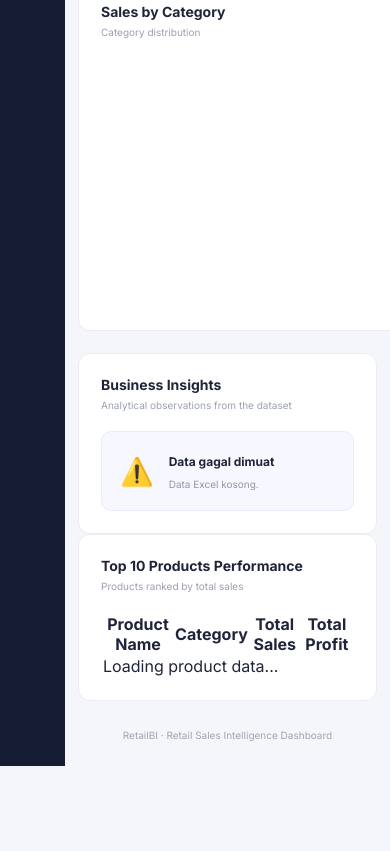
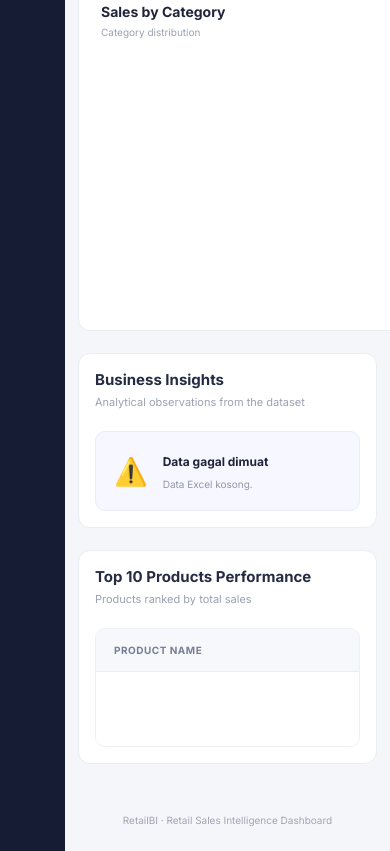
Before and after one commit to davinanaomi/RetailSalesBI, a website built with Vite: page index.html in a window 390 px wide. Shown: the part 1205-2056 px from the top of the page. Before the commit the page ends 1971 px from the top, so only its background shows below. Built offline with nearby package versions, Linux system fonts and the light colour scheme; files whose address does not match are found by name; what xlsx would draw is missing.

Commit message:
Improve product performance table styling

```diff
--- a/src/style.css
+++ b/src/style.css
@@ -27,7 +27,6 @@ body {
 }
 
 /* SIDEBAR */
-
 .sidebar {
   width: 250px;
   background: #171c35;
@@ -117,7 +116,6 @@ body {
 }
 
 /* MAIN CONTENT */
-
 .main-content {
   flex: 1;
   min-width: 0;
@@ -161,7 +159,6 @@ body {
 }
 
 /* WELCOME */
-
 .welcome {
   background: linear-gradient(110deg, #293568, #586ee5);
   border-radius: 15px;
@@ -198,7 +195,6 @@ body {
 }
 
 /* SECTION */
-
 .section-heading {
   display: flex;
   justify-content: space-between;
@@ -225,8 +221,68 @@ body {
   font-weight: 700;
 }
 
+/* FILTER PANEL */
+.filter-panel {
+  background: #ffffff;
+  border: 1px solid #ebedf3;
+  border-radius: 12px;
+  padding: 20px 22px;
+  margin-bottom: 20px;
+  display: flex;
+  justify-content: space-between;
+  align-items: center;
+  gap: 20px;
+  flex-wrap: wrap;
+}
+
+.filter-title h3 {
+  font-size: 14px;
+  margin-bottom: 6px;
+  color: #252b43;
+}
+
+.filter-title p {
+  font-size: 10px;
+  color: #9298aa;
+}
+
+.filter-controls {
+  display: flex;
+  gap: 15px;
+  flex-wrap: wrap;
+}
+
+.filter-group {
+  display: flex;
+  flex-direction: column;
+  gap: 7px;
+}
+
+.filter-group label {
+  font-size: 10px;
+  font-weight: 600;
+  color: #81889c;
+}
+
+.filter-group select {
+  min-width: 155px;
+  padding: 10px 13px;
+  border: 1px solid #e5e8f0;
+  border-radius: 8px;
+  background: #f9faff;
+  color: #252b43;
+  font-family: inherit;
+  font-size: 11px;
+  outline: none;
+  cursor: pointer;
+}
+
+.filter-group select:focus {
+  border-color: #5367e8;
+  box-shadow: 0 0 0 3px rgba(83, 103, 232, 0.1);
+}
+
 /* KPI CARDS */
-
 .kpi-grid {
   display: grid;
   grid-template-columns: repeat(4, 1fr);
@@ -268,7 +324,6 @@ body {
 }
 
 /* CHARTS */
-
 .charts-grid {
   display: grid;
   grid-template-columns: 1.6fr 1fr;
@@ -303,8 +358,7 @@ body {
   width: 100%;
 }
 
-/* INSIGHTS */
-
+/* BUSINESS INSIGHTS */
 .insight-placeholder {
   display: flex;
   align-items: center;
@@ -330,6 +384,147 @@ body {
   line-height: 1.6;
 }
 
+/* PRODUCT PERFORMANCE */
+.product-panel {
+  margin-bottom: 22px;
+}
+
+.product-panel .panel-heading {
+  margin-bottom: 22px;
+}
+
+.product-panel .panel-heading h3 {
+  font-size: 15px;
+  font-weight: 700;
+  color: #252b43;
+}
+
+.product-panel .panel-heading p {
+  font-size: 11px;
+  margin-top: 5px;
+}
+
+/* TOP 10 TABLE */
+.table-wrapper {
+  width: 100%;
+  overflow-x: auto;
+  border: 1px solid #edf0f5;
+  border-radius: 10px;
+}
+
+.product-table {
+  width: 100%;
+  min-width: 700px;
+  border-collapse: separate;
+  border-spacing: 0;
+  text-align: left;
+}
+
+.product-table thead {
+  background: #f7f8fc;
+}
+
+.product-table th {
+  padding: 15px 18px;
+  color: #777f96;
+  font-size: 10px;
+  font-weight: 700;
+  letter-spacing: 0.5px;
+  text-transform: uppercase;
+  border-bottom: 1px solid #e9ecf3;
+  white-space: nowrap;
+}
+
+.product-table td {
+  padding: 15px 18px;
+  color: #555d72;
+  font-size: 11px;
+  line-height: 1.6;
+  border-bottom: 1px solid #f0f1f5;
+  vertical-align: middle;
+}
+
+.product-table tbody tr:last-child td {
+  border-bottom: none;
+}
+
+.product-table tbody tr {
+  background: #ffffff;
+  transition: background 0.2s ease;
+}
+
+.product-table tbody tr:hover {
+  background: #f8f9ff;
+}
+
+.product-table th:first-child,
+.product-table td:first-child {
+  width: 46%;
+}
+
+.product-table td:first-child {
+  color: #30374f;
+  font-weight: 600;
+  overflow-wrap: anywhere;
+}
+
+.product-table th:nth-child(2),
+.product-table td:nth-child(2) {
+  width: 16%;
+}
+
+.product-table th:nth-child(3),
+.product-table th:nth-child(4),
+.product-table td:nth-child(3),
+.product-table td:nth-child(4) {
+  text-align: right;
+  white-space: nowrap;
+  font-variant-numeric: tabular-nums;
+}
+
+.rank-number {
+  display: inline-flex;
+  align-items: center;
+  justify-content: center;
+  vertical-align: middle;
+  flex-shrink: 0;
+  width: 27px;
+  height: 27px;
+  margin-right: 9px;
+  border-radius: 8px;
+  background: #eef0ff;
+  color: #5367e8;
+  font-size: 10px;
+  font-weight: 800;
+}
+
+.product-table tbody tr:nth-child(1) .rank-number {
+  background: #fff4d9;
+  color: #b47a1a;
+}
+
+.product-table tbody tr:nth-child(2) .rank-number {
+  background: #edf0f5;
+  color: #697386;
+}
+
+.product-table tbody tr:nth-child(3) .rank-number {
+  background: #f9eee7;
+  color: #b77950;
+}
+
+.product-table td:nth-child(2) {
+  color: #5367a8;
+  font-weight: 600;
+}
+
+.product-table td[colspan] {
+  text-align: center;
+  padding: 28px;
+  color: #9298aa;
+}
+
+/* FOOTER */
 footer {
   text-align: center;
   color: #a0a5b3;
@@ -338,7 +533,6 @@ footer {
 }
 
 /* RESPONSIVE */
-
 @media (max-width: 1000px) {
   .kpi-grid {
     grid-template-columns: repeat(2, 1fr);
@@ -406,72 +600,7 @@ footer {
   .profile {
     display: none;
   }
-}
 
-
-/* FILTER PANEL */
-
-.filter-panel {
-  background: #ffffff;
-  border: 1px solid #ebedf3;
-  border-radius: 12px;
-  padding: 20px 22px;
-  margin-bottom: 20px;
-  display: flex;
-  justify-content: space-between;
-  align-items: center;
-  gap: 20px;
-  flex-wrap: wrap;
-}
-
-.filter-title h3 {
-  font-size: 14px;
-  margin-bottom: 6px;
-  color: #252b43;
-}
-
-.filter-title p {
-  font-size: 10px;
-  color: #9298aa;
-}
-
-.filter-controls {
-  display: flex;
-  gap: 15px;
-  flex-wrap: wrap;
-}
-
-.filter-group {
-  display: flex;
-  flex-direction: column;
-  gap: 7px;
-}
-
-.filter-group label {
-  font-size: 10px;
-  font-weight: 600;
-  color: #81889c;
-}
-
-.filter-group select {
-  min-width: 155px;
-  padding: 10px 13px;
-  border: 1px solid #e5e8f0;
-  border-radius: 8px;
-  background: #f9faff;
-  color: #252b43;
-  font-family: inherit;
-  font-size: 11px;
-  outline: none;
-  cursor: pointer;
-}
-
-.filter-group select:focus {
-  border-color: #5367e8;
-  box-shadow: 0 0 0 3px rgba(83, 103, 232, 0.1);
-}
-
-@media (max-width: 650px) {
   .filter-panel {
     align-items: stretch;
   }
@@ -483,4 +612,12 @@ footer {
   .filter-group select {
     width: 100%;
   }
+
+  .product-panel {
+    padding: 16px;
+  }
+
+  .product-table {
+    min-width: 700px;
+  }
 }
```
